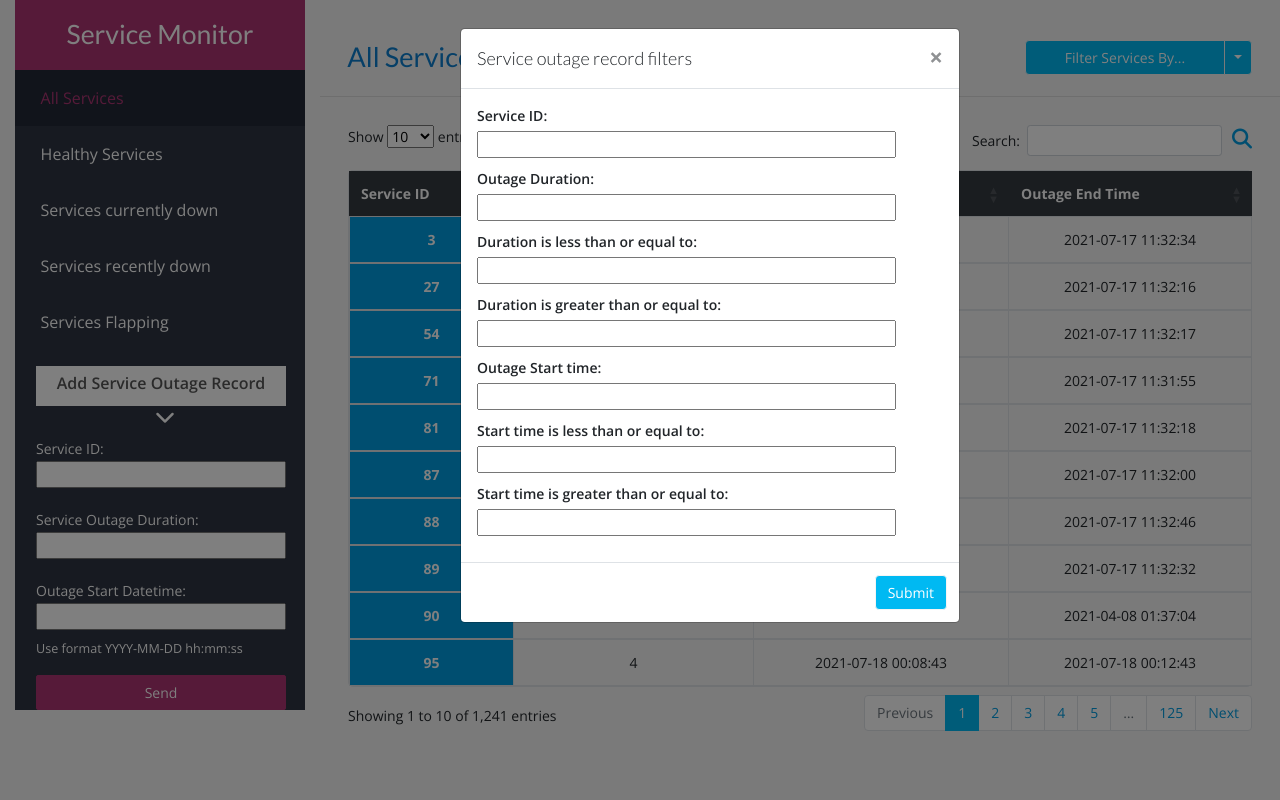
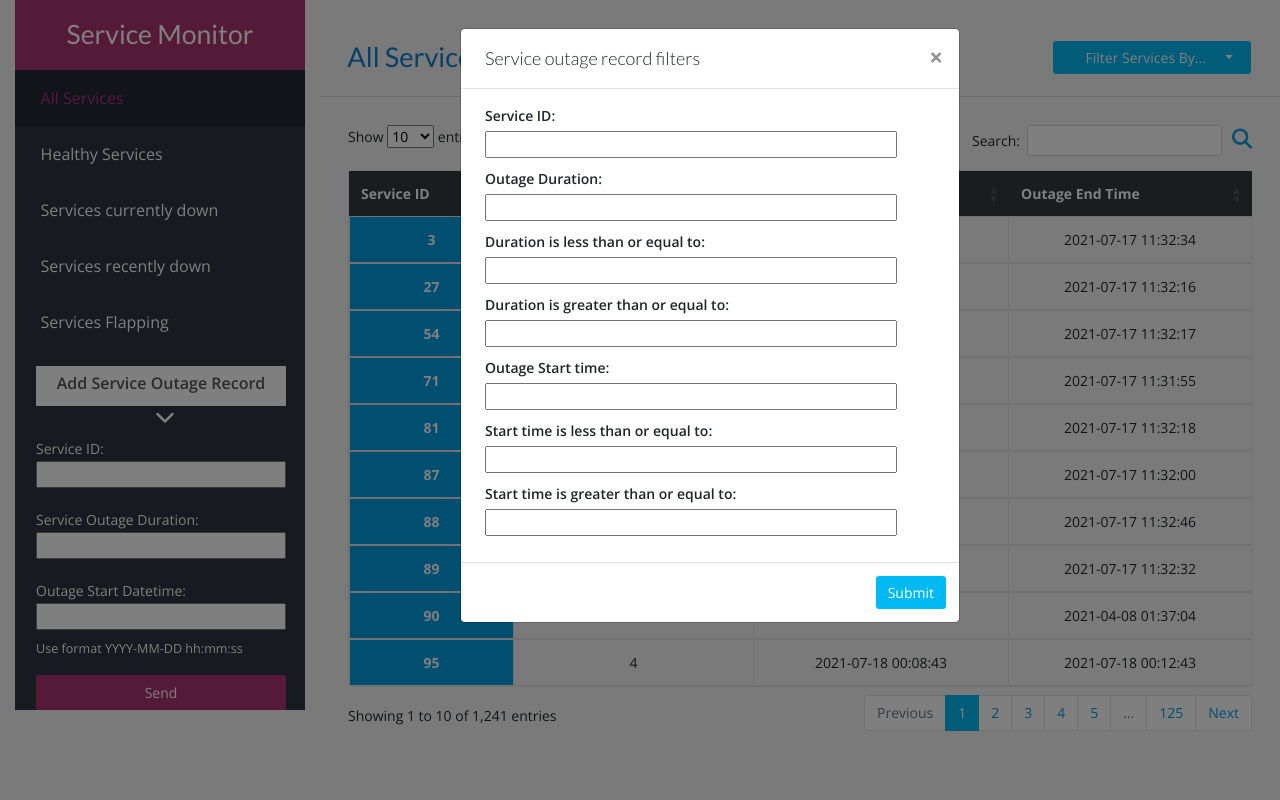
Before and after one commit to natla/service_health, a Django app: page / in a window 1280 px wide, after a click on "Filter Services By...". Run offline with Django 3.2, Linux system fonts and the light colour scheme; data comes from the database, SQL or seed files in the repository; style sheets or scripts are compiled from the project's sources; some libraries are stand-ins or nearby versions.

Commit message:
Improve the UI of the filtering button

```diff
--- a/service_outages/static/css/services_monitor.scss
+++ b/service_outages/static/css/services_monitor.scss
@@ -8,7 +8,10 @@ ul {
   list-style-type: none;
 }
 
-h1, h2, h3, h4 {
+h1,
+h2,
+h3,
+h4 {
   font-family: 'Lato', 'Open Sans', 'arial', sans-serif;
 }
 
@@ -40,6 +43,7 @@ h2 {
 
   a {
     color: inherit;
+
     &:hover {
       color: inherit;
       text-decoration: none;
@@ -51,7 +55,6 @@ nav {
   min-width: 290px;
   background-color: #2f3542;
   padding: 0 !important;
-
   /* Only stick nav if it can fit */
   @media (min-height: 300px) {
     position: sticky !important;
@@ -60,15 +63,19 @@ nav {
 
   ul {
     padding: 0;
+
     li {
       color: #fff;
       padding: 1em 1.6em;
       font-size: 16px;
       font-weight: 300;
-      &:hover, &.active {
+
+      &.active,
+      &:hover {
         background-color: #222836;
         color: #fff;
       }
+
       &.active {
         color: #ac3572;
       }
@@ -89,7 +96,6 @@ nav {
     margin: 1em 0 2em 21px;
     text-align: center;
     line-height: 2.2em;
-
     @media (max-width: 855px) {
       width: 80%;
       margin-left: auto;
@@ -97,9 +103,7 @@ nav {
     }
   }
 }
-
 /* Overwrite the values of some Bootstrap classes */
-
 .col {
   flex-grow: 0;
   @media (max-width: 855px) {
@@ -122,18 +126,19 @@ nav {
   }
 }
 
-.btn, .dropdown-menu {
+.btn,
+.dropdown-menu {
   font-size: 1em;
 }
 
 .btn-group .btn-primary:first-child {
   width: 200px;
+  padding-left: 1.5rem;
 }
 
 main {
-
   h3 {
-    padding: 1em 0 0.3em 0;
+    padding: 1em 0 0.3em;
     font-size: 1.7rem;
     position: absolute;
     top: 14px;
@@ -165,12 +170,14 @@ main {
     border-top-left-radius: 5px;
   }
 }
-
 /* Hidden by default, displayed when corresponding navigation li is clicked */
-#div-all-services, #div-healthy, #div-recently-down, #div-currently-down, #div-flapping {
+#div-all-services,
+#div-currently-down,
+#div-flapping,
+#div-healthy,
+#div-recently-down {
   display: none;
 }
-
 /* This class is dynamically added to the div's we want to make visible */
 .div-visible {
   display: block !important;
@@ -179,10 +186,8 @@ main {
 #div-healthy .service-box {
   background-color: #05c46b;
 }
-
 /* Add service record form */
 #service-form {
-
   @media (max-width: 855px) {
     width: auto;
     margin-left: auto;
@@ -191,6 +196,7 @@ main {
 
   .form-group {
     margin: 1.5em 0 0 1.5em;
+
     &:last-of-type {
       margin-top: 1em;
     }
@@ -211,7 +217,8 @@ main {
     margin-top: 10px;
   }
 
-  input[type="text"], input[type="number"] {
+  input[type="text"],
+  input[type="number"] {
     width: 250px;
   }
 
@@ -226,8 +233,11 @@ input[type="submit"] {
     border-radius: 2px;
   }
 
-  label, .help-text, input[type="text"],
-  input[type="number"], input[type="submit"] {
+  .help-text,
+  input[type="text"],
+  input[type="number"],
+  input[type="submit"],
+  label {
     @media (max-width: 855px) {
       width: 80%;
       display: block;
@@ -236,10 +246,9 @@ input[type="submit"] {
     }
   }
 }
-
 /* Form Errors styling */
 .form-errors {
-  padding: 1.75rem 1.25rem 0 1.25rem;
+  padding: 1.75rem 1.25rem 0;
 
   p {
     margin-bottom: 1em;
@@ -255,6 +264,7 @@ ul.errorlist li {
   font-size: 1em;
   padding: 0;
   margin: 1em 1.6em;
+
   &:hover {
     background-color: inherit;
     color: #de6114;
@@ -262,14 +272,16 @@ ul.errorlist li {
 }
 
 .error {
-  input, select {
+  input,
+  select {
     border-color: #E56E25 !important;
   }
-  label, label:after {
+
+  label,
+  label:after {
     color: #E56E25 !important;
   }
 }
-
 /*  API error messages */
 .message-errors {
   width: 80%;
@@ -279,6 +291,7 @@ ul.errorlist li {
   padding: 1em;
   background-color: #fff;
 }
+
 ul.errorlist {
   padding: 0;
 
@@ -288,7 +301,6 @@ ul.errorlist {
     font-weight: 500;
   }
 }
-
 /* Form success message */
 .message-success {
   width: 80%;
@@ -302,6 +314,7 @@ ul.errorlist {
     font-size: 16px;
     margin: 0;
     padding: 0.5em 1em 1em 1.5em;
+
     a {
       color: #019CE0;
     }
@@ -311,11 +324,11 @@ ul.errorlist {
 .modal-dialog-messages {
   max-width: 500px;
   margin: 1.75rem auto;
+
   button.close {
     font-size: 2em;
   }
 }
-
 /* Icons */
 .fa.fa-search {
   color: #019CE0;
@@ -323,15 +336,14 @@ ul.errorlist {
   margin-left: 0.5em;
 }
 
-.fa.fa-chevron-down, .fa.fa-chevron-up {
+.fa.fa-chevron-down,
+.fa.fa-chevron-up {
   font-size: 20px;
   color: #fff;
 }
-
 /* Tables styling */
-
 .table-wrapper {
-  margin: 2em 2em 0 2em;
+  margin: 2em 2em 0;
 }
 
 .table {
@@ -345,11 +357,14 @@ ul.errorlist {
     color: inherit;
   }
 
-  tbody td, .table tbody th {
+  .table tbody th,
+  tbody td {
     vertical-align: middle;
   }
 
-  thead th, tbody td, tbody th {
+  tbody td,
+  tbody th,
+  thead th {
     text-align: center;
     vertical-align: middle;
   }
@@ -362,12 +377,11 @@ ul.errorlist {
 }
 
 table.dataTable {
-    th.dataTables_empty,
-    td.dataTables_empty {
+  td.dataTables_empty,
+  th.dataTables_empty {
     color: #0C7ECF;
   }
 }
-
 /* Bootstrap modal for filtering services */
 #filtersModal {
   padding-left: 10em;
@@ -377,25 +391,33 @@ ul.errorlist {
 
   .modal-header {
     display: block;
+    padding-left: 1.5rem;
 
     h4.modal-title {
       font-size: 18px;
       font-weight: 300;
     }
+
     button.close {
       color: inherit;
     }
+  }
+
+  .modal-body {
+    padding-left: 1.5rem;
   }
 
   form {
     p {
       margin-bottom: 10px;
     }
+
     label {
       max-width: 100%;
       font-weight: 600;
       margin-bottom: 5px;
     }
+
     input {
       width: 90%;
     }
@@ -405,7 +427,6 @@ ul.errorlist {
     margin: 0;
   }
 }
-
 /* Button that toggles the filtering modal */
 #filter-btn {
   height: 80px;
@@ -424,20 +445,28 @@ ul.errorlist {
     margin-top: 40px;
   }
 }
-
-  // Recolors
+/*  Override the default style */
+.dropdown-toggle-split::after {
+  margin-left: 1rem;
+}
+/*  Recolors */
 .btn-primary {
   background-color: #00B9F2;
   border-color: whitesmoke;
-    &:hover, &:active, &:focus {
+
+  &:active,
+  &:focus,
+  &:hover {
     background-color: #019CE0;
     border-color: #019CE0;
   }
 }
+
 .page-item.active .page-link {
   background-color: #00B9F2;
   border-color: #00B9F2;
 }
+
 .page-link {
   color: #019CE0;
 }
--- a/service_outages/templates/service_outages/filter-modal.html
+++ b/service_outages/templates/service_outages/filter-modal.html
@@ -2,11 +2,8 @@
 
 <div id="filter-btn">
   <div class="btn-group" style="float: right;">
-    <button type="button" class="btn btn-primary">
+    <button type="button" id="modal-toggle" class="btn btn-primary dropdown-toggle dropdown-toggle-split" data-toggle="modal" data-target="#filtersModal">
       Filter Services By...
-    </button>
-    <button type="button" id="modal-toggle" class="btn btn-primary dropdown-toggle dropdown-toggle-split"
-      data-toggle="modal" data-target="#filtersModal">
     </button>
   </div>
 </div>
```
Lines whose indentation alone changed are shown as unchanged.
